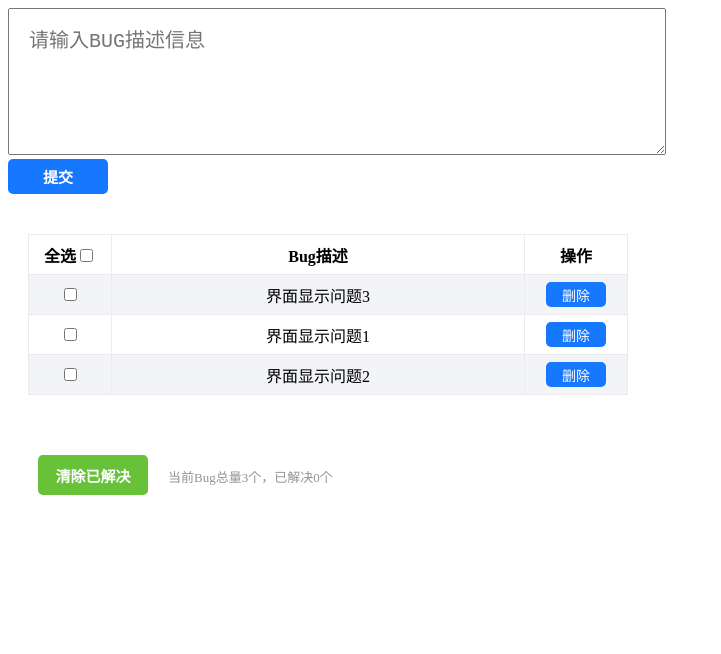
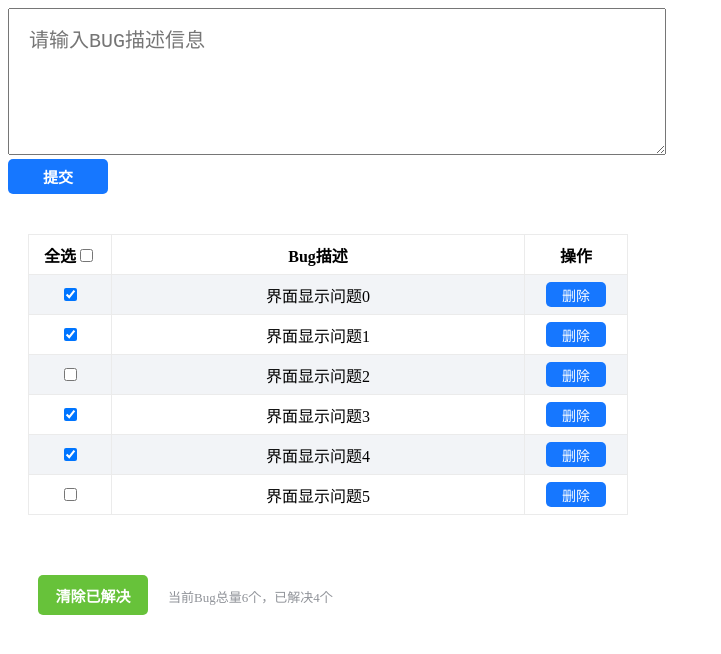
Before and after one commit to greenhandincs/pro1, a Vue app: page / in a window 1280 px wide. Shown: the top 654 px of the page, without its empty margins (0-721 px from the left). Built offline with nearby package versions, Linux system fonts and the light colour scheme.

Commit message:
修复bug统计，添加清除所有已解决bug功能，初步完成所有功能设计

```diff
--- a/src/App.vue
+++ b/src/App.vue
@@ -1,13 +1,12 @@
 <template>
   <div id="app">
     <BugHeader :saveBugsCallBack="saveBugsCallBack"></BugHeader>
-    <BugList :bugs="bugs"
-            :solveBugCallBack="solveBugCallBack"
-            :delBugCallBack="delBugCallBack"
-            :checkAllCallBack="checkAllCallBack"
-    >
+    <BugList :bugs="bugs" :solveBugCallBack="solveBugCallBack" :delBugCallBack="delBugCallBack"
+      :checkAllCallBack="checkAllCallBack">
     </BugList>
-    <BugFooter :bug_total="bugs.length" :bug_solved="bug_solved"></BugFooter>
+
+    <BugFooter :bug_total="bugs.length" :bug_solved="bug_solved" :cleanSolvedBugsCallBack="cleanSolvedBugsCallBack">
+    </BugFooter>
   </div>
 </template>
 
@@ -21,56 +20,70 @@ export default {
   data() {
     return {
       bugs: [
-        { id: 0, detail: '界面显示问题3', checked: false },
-        { id: 1, detail: '界面显示问题1', checked: false },
+        { id: 0, detail: '界面显示问题0', checked: true },
+        { id: 1, detail: '界面显示问题1', checked: true },
         { id: 2, detail: '界面显示问题2', checked: false },
+        { id: 3, detail: '界面显示问题3', checked: true },
+        { id: 4, detail: '界面显示问题4', checked: true },
+        { id: 5, detail: '界面显示问题5', checked: false },
       ],
       isCheckedAll: false,
-      bug_solved: 0
     }
   },
-  //统计bug解决数量方法一
-  // computed: {
-  //   bug_solved() {
-  //     let cnt = 0
-  //     this.bugs.forEach(bug => {
-  //       if(bug.checked) cnt++
-  //     })
-  //     return cnt;
-  //   }
-  // },
+  computed: {
+    bug_solved() {
+      let cnt = 0
+      this.bugs.forEach(bug => {
+        if (bug.checked) cnt++
+      })
+      return cnt;
+    }
+  },
   methods: {
+    // 新增bug描述的回调函数
     saveBugsCallBack(bug) {
-      bug.id = this.bugs.length
-      bug.checked = this.isCheckedAll
+      bug.id = Date.now()
+      bug.checked = false
       this.bugs.unshift(bug)
     },
+    // 候选某个bug的回调函数
     solveBugCallBack(bugId) {
-      for(let i = 0; i < this.bugs.length; i++) {
-        if(this.bugs[i].id == bugId) {
+      for (let i = 0; i < this.bugs.length; i++) {
+        if (this.bugs[i].id == bugId) {
           this.bugs[i].checked = !this.bugs[i].checked
-          // 统计bug解决数量方法二
-          if(this.bugs[i].checked) this.bug_solved++;
-          else this.bug_solved--;
           break;
         }
       }
     },
+    // 点击全选的回调函数
     checkAllCallBack(val) {
       this.isCheckedAll = val
       this.bugs.forEach(bug => {
         bug.checked = val
       })
-      this.bug_solved = val ? this.bugs.length : 0
     },
+    // 删除单个Bug的回调函数
     delBugCallBack(bugId) {
-      for(let i = 0; i < this.bugs.length; i++) {
-        if(this.bugs[i].id == bugId) {
-          if(this.bugs[i].checked) this.bug_solved--;
+      for (let i = 0; i < this.bugs.length; i++) {
+        if (this.bugs[i].id == bugId) {
           this.bugs.splice(i, 1)
           break;
         }
       }
+    },
+    // 清除已解决bug的回调函数
+    cleanSolvedBugsCallBack() {
+      let cnt = 0
+      for (let i = this.bugs.length - 1; i >= 0; i--) {
+        let bug = this.bugs[i]
+        if (!bug.checked && cnt > 0) {
+          this.bugs.splice(i + 1, cnt)
+          cnt = 0
+        } else if (bug.checked) {
+          cnt++
+        }
+      }
+      if (cnt > 0) this.bugs.splice(0, cnt)
     }
   }
 }
--- a/src/components/BugFooter.vue
+++ b/src/components/BugFooter.vue
@@ -1,6 +1,6 @@
 <template>
   <div class="footer">
-    <button>清除已解决</button>
+    <button @click="cleanSolvedBugs">清除已解决</button>
     <span>当前Bug总量{{ bug_total }}个，已解决{{ bug_solved }}个</span>
   </div>
 </template>
@@ -16,7 +16,16 @@ export default {
       type: Number,
       default: 0
     },
-  }
+    cleanSolvedBugsCallBack: {
+      type: Function
+    }
+  },
+  methods: {
+    cleanSolvedBugs() {
+      if(confirm('确定清除所有已解决bug吗？'))
+        this.cleanSolvedBugsCallBack();
+    }
+  },
 
 }
 </script>
--- a/src/components/BugList.vue
+++ b/src/components/BugList.vue
@@ -6,7 +6,8 @@
                 <th>Bug描述</th>
                 <th>操作</th>
             </tr>
-            <BugItem v-for="bug in bugs" :key="bug.id" :bug="bug" :solveBugCallBack="solveBugCallBack" :delBugCallBack="delBugCallBack" :changeCheckAllStautsCallBack="changeCheckAllStautsCallBack"></BugItem>
+            <BugItem v-for="bug in bugs" :key="bug.id" :bug="bug" :solveBugCallBack="solveBugCallBack"
+                :delBugCallBack="delBugCallBack" :changeCheckAllStautsCallBack="changeCheckAllStautsCallBack"></BugItem>
             <!-- <BugItem bug-detail="XXXX"></BugItem>
             <BugItem bug-detail="XXXX"></BugItem> -->
         </table>
@@ -23,18 +24,33 @@ export default {
             isCheckAll: false
         }
     },
+    updated() {
+        let flag = true;
+        let n = this.bugs.length
+        if(n == 0) {
+            this.isCheckAll = false;
+            return;
+        }
+        for(let i = 0; i < this.bugs.length; i++) {
+            if(!this.bugs[i].checked){
+                flag = false;
+                break;
+            }
+        }
+        this.isCheckAll = flag;
+    },
     methods: {
         checkAll() {
             this.checkAllCallBack(this.isCheckAll)
         },
         changeCheckAllStautsCallBack(status) {
             // console.log('status' + preStatus);
-            if(!status && this.isCheckAll) { //原来被选中，现取消选中
+            if (!status && this.isCheckAll) { //原来被选中，现取消选中
                 this.isCheckAll = false;
-            } else if(status) { //原来没选，现在选中了
+            } else if (status) { //原来没选，现在选中了
                 let flag = true;
                 this.bugs.forEach(bug => {
-                    if(!bug.checked)
+                    if (!bug.checked)
                         flag = false;
                 })
                 this.isCheckAll = flag;
@@ -66,7 +82,8 @@ td {
 tr {
     height: 40px;
 }
+
 tr:nth-child(even) {
     background-color: #f2f4f7;
-  }
+}
 </style>
```
